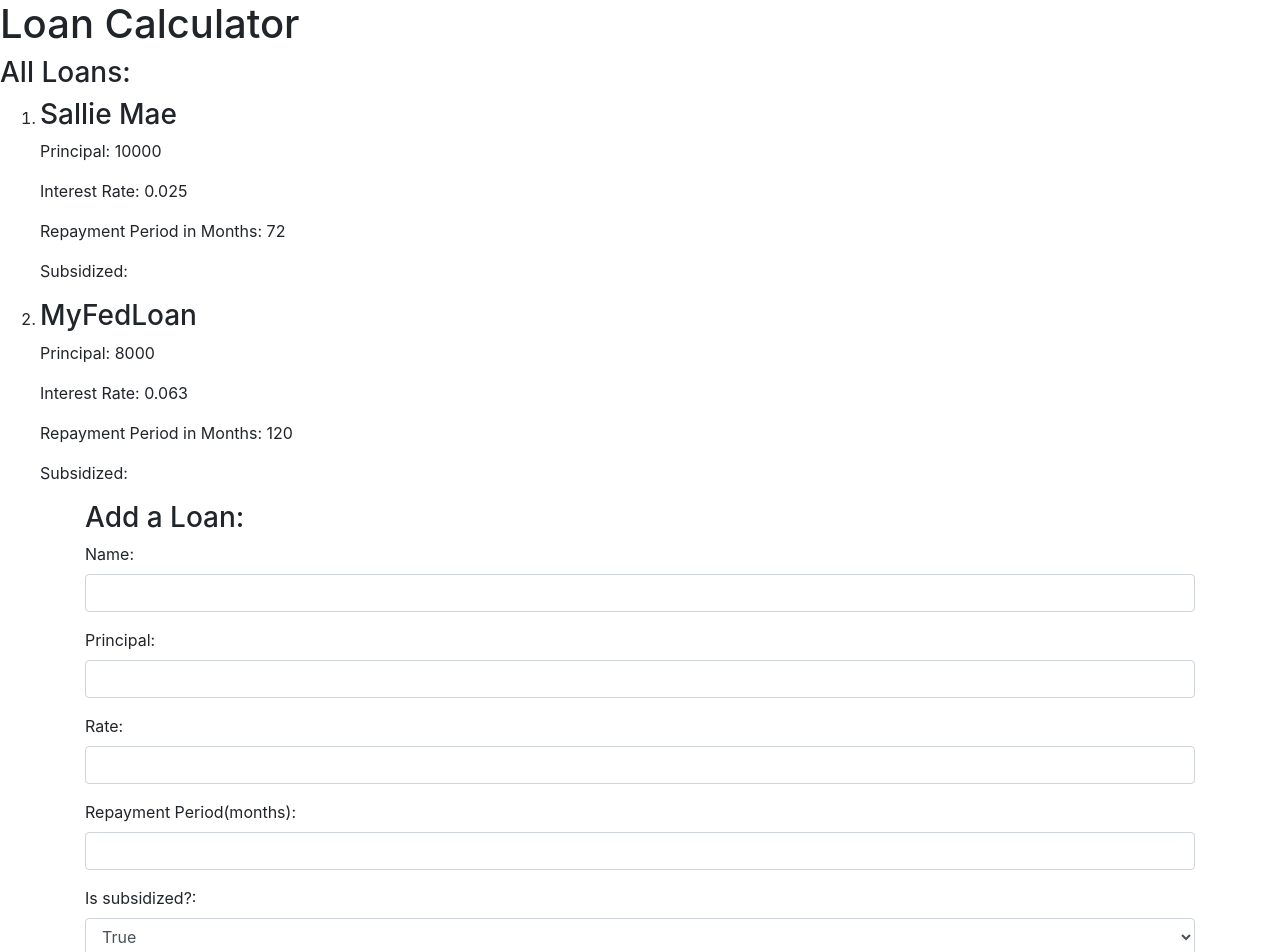
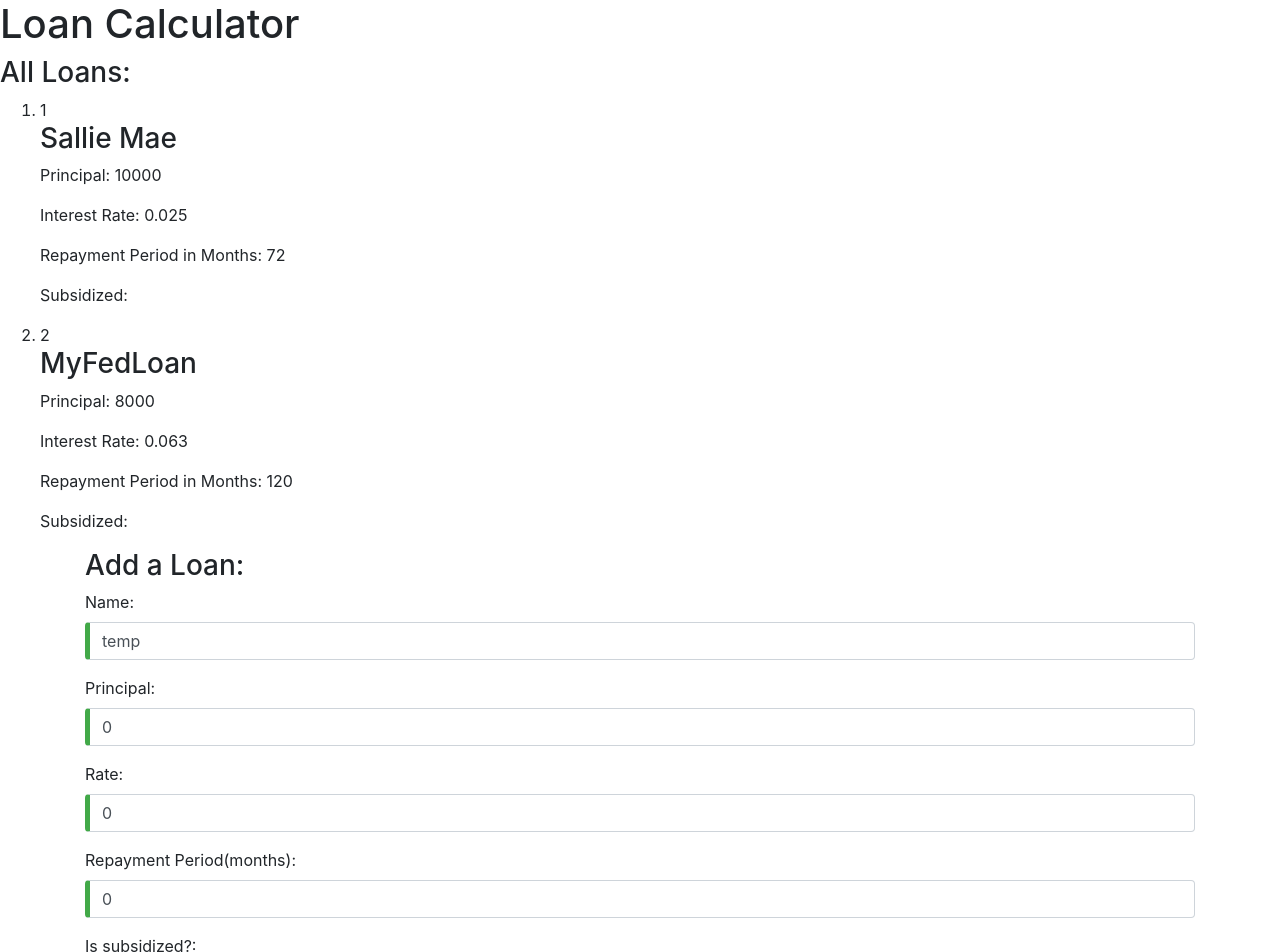
Before and after one commit to jmcneilly91/loan-calc, an Angular app: page / in a window 1280 px wide. Shown: the top 952 px of the page. Built offline with nearby package versions, Linux system fonts and the light colour scheme.

Commit message:
added two-way data binding to loan form

```diff
--- a/src/app/loan/loan.component.html
+++ b/src/app/loan/loan.component.html
@@ -2,6 +2,7 @@
   <h3>All Loans:</h3>
     <ol class="loans">
       <li *ngFor="let loan of loans">
+        {{loan.id}}
         <h3>{{loan.name}}</h3>
         <p>Principal: {{loan.principal}}</p>
         <p>Interest Rate: {{loan.rate}}</p>
@@ -13,34 +14,40 @@
 
 <div class="container">
   <h3>Add a Loan:</h3>
-  <form (ngSubmit)="addLoan()" #loanForm="ngForm">
+  <form (ngSubmit)="addLoan(loanForm.value)" #loanForm="ngForm">
+
     <div class="form-group">
       <label for="name">Name:</label>
       <input type="text" class="form-control" id="name"
-      required>
+      required
+      [(ngModel)]="loan.name" name="name">
     </div>
 
     <div class="form-group">
       <label for="principal">Principal:</label>
       <input type="text" class="form-control" id="principal"
-      required>
+      required
+      [(ngModel)]="loan.principal" name="principal">
     </div>
 
     <div class="form-group">
       <label for="rate">Rate:</label>
       <input type="text" class="form-control" id="rate"
-      required>
+      required
+      [(ngModel)]="loan.rate" name="rate">
     </div>
 
     <div class="form-group">
       <label for="repaymentPeriod">Repayment Period(months):</label>
       <input type="text" class="form-control" id="repaymentPeriod"
-      required>
+      required
+      [(ngModel)]="loan.repaymentPeriod" name="repaymentPeriod">
     </div>
 
     <div class="form-group">
-      <label for="subsidized">Is subsidized?:</label>
-      <select class="form-control" id="subsidized">
+      <label for="isSubsidized">Is subsidized?:</label>
+      <select class="form-control" id="isSubsidized"
+      [(ngModel)]="loan.isSubsidized" name="isSubsidized">
         <option value="true">True</option>
         <option value="false">False</option>
       </select>
--- a/src/app/loan/loan.component.ts
+++ b/src/app/loan/loan.component.ts
@@ -10,6 +10,7 @@
 })
 export class LoanComponent implements OnInit {
   loans: Loan[];
+  loan = new Loan(0, "temp", 0, 0, 0, false);
 
   constructor(private loanService: LoanService) { }
 
@@ -21,7 +22,16 @@
     this.loans = this.loanService.getLoans();
   }
 
-  addLoan(loan: Loan): void {
+  addLoan(input: Loan): void {
+    let loan = new Loan(
+      // TODO: How to get an appropriate id value?
+      0,
+      input.name,
+      input.principal,
+      input.rate,
+      input.repaymentPeriod,
+      input.isSubsidized
+    );
     this.loans.push(loan);
   }
 }
```
